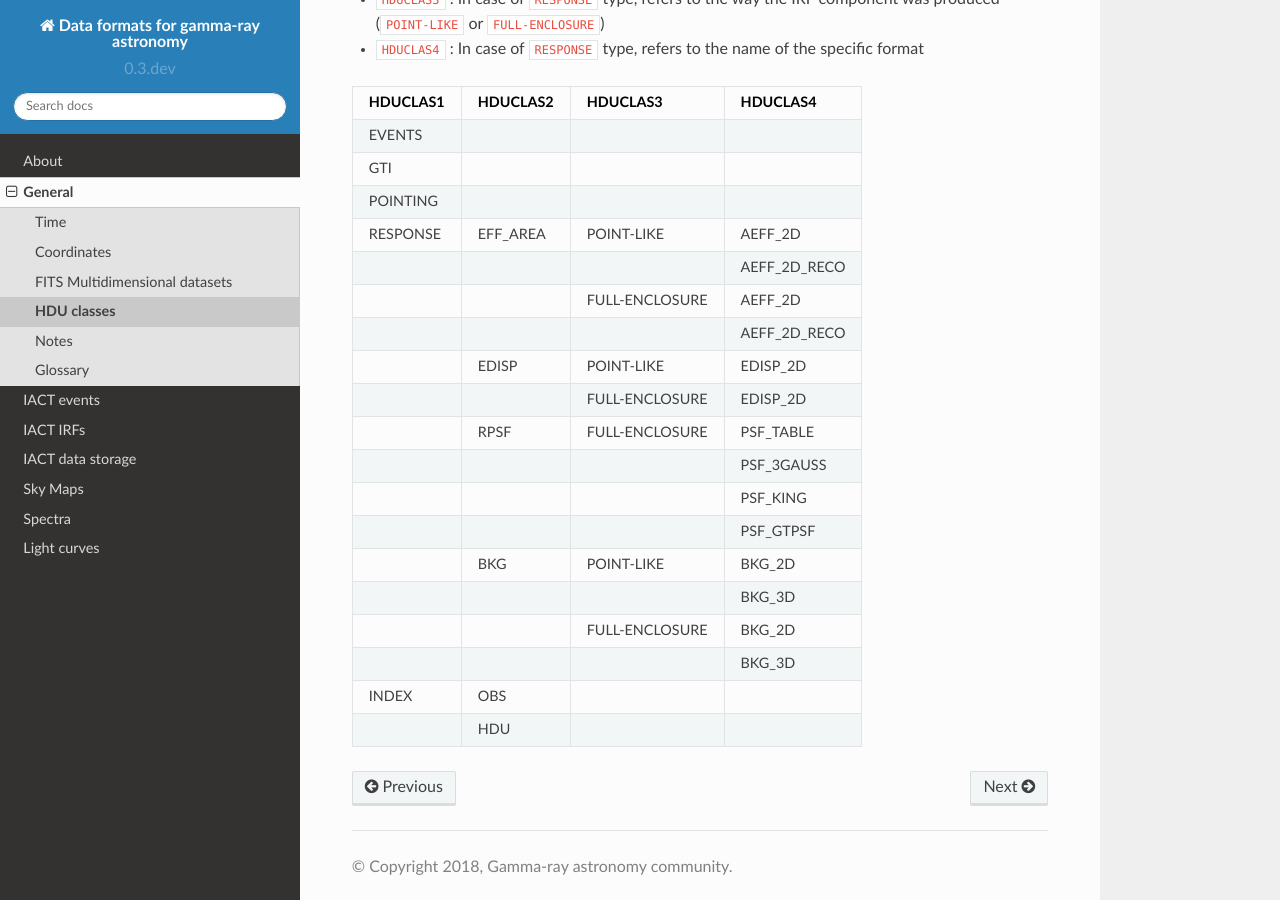
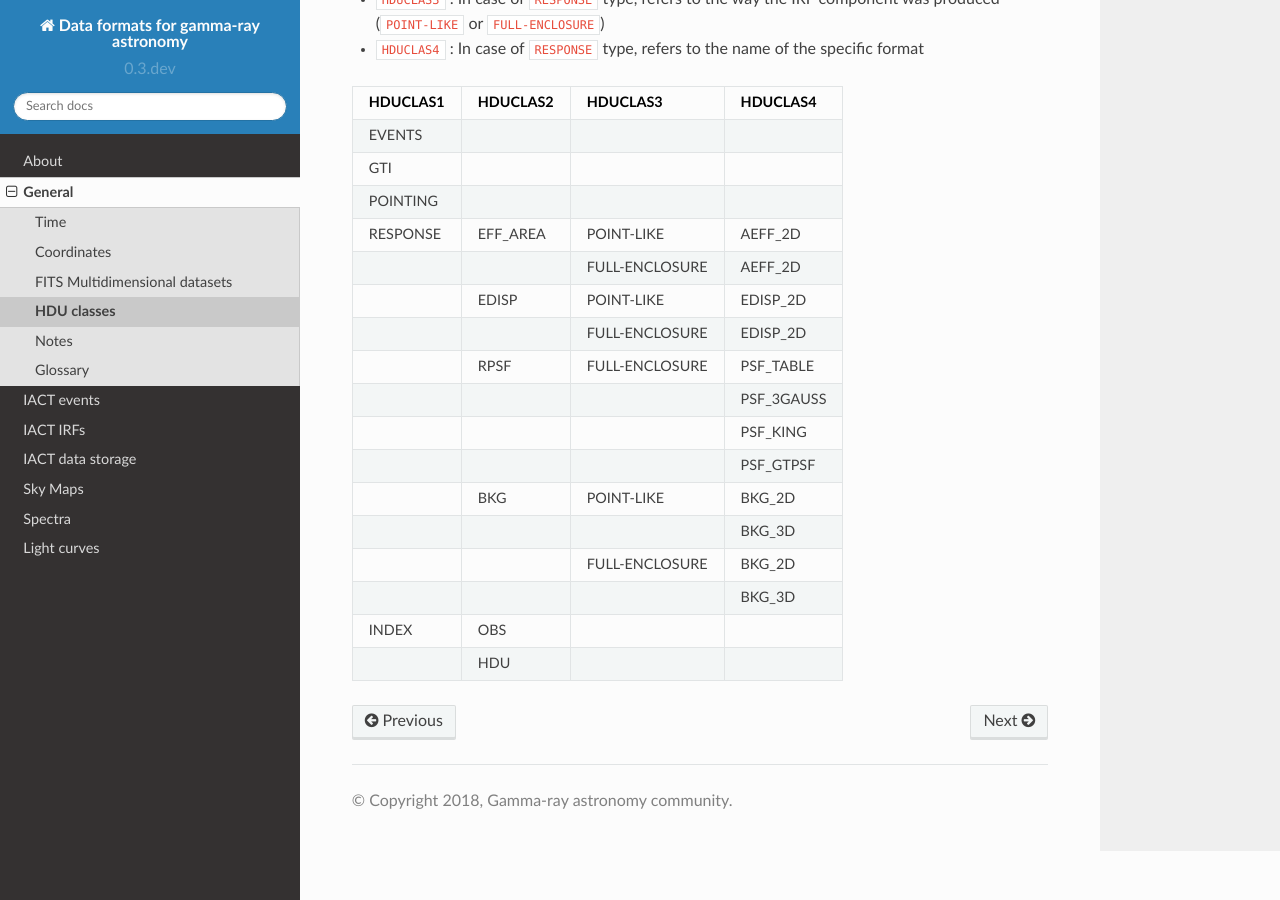
Before and after one commit to open-gamma-ray-astro/gamma-astro-data-formats, a Sphinx documentation site: the page built from source/general/hduclass.rst, in a window 1280 px wide and 900 px high, scrolled down 880 px. Built offline with Sphinx 7.4.7 and the Read the Docs theme 2.0.0, drawn with Linux system fonts in a browser that asks for light colours.

Commit message:
Also remove aeff vs reco energy from overview table

```diff
--- a/source/general/hduclass.rst
+++ b/source/general/hduclass.rst
@@ -48,11 +48,7 @@ The current HDU class scheme used is the following:
 +-----------+------------+-----------------+--------------+
 |  RESPONSE | EFF_AREA   |   POINT-LIKE    |   AEFF_2D    |
 +-----------+------------+-----------------+--------------+
-|           |            |                 | AEFF_2D_RECO |
-+-----------+------------+-----------------+--------------+
 |           |            | FULL-ENCLOSURE  |   AEFF_2D    |
-+-----------+------------+-----------------+--------------+
-|           |            |                 | AEFF_2D_RECO |
 +-----------+------------+-----------------+--------------+
 |           |   EDISP    |   POINT-LIKE    |   EDISP_2D   |
 +-----------+------------+-----------------+--------------+
```
